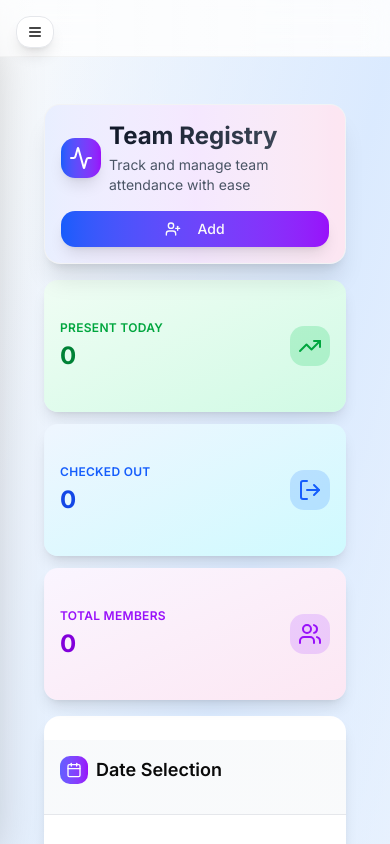
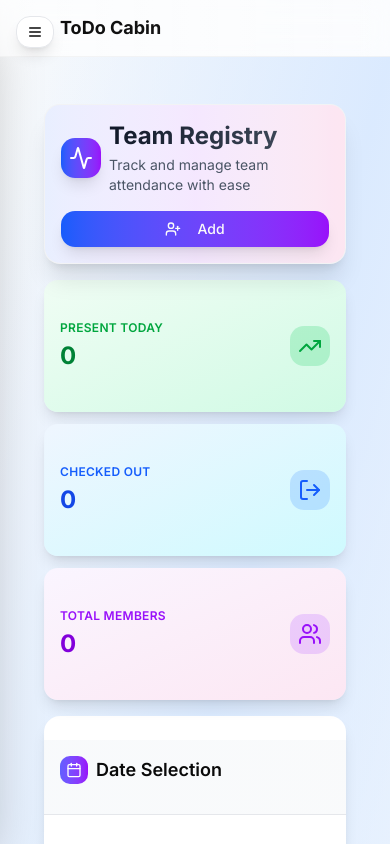
Before and after one commit to Thimira-N/todo-cabin, a Next.js app: page /registry in a window 390 px wide. Shown: the top 844 px of the page. Built offline with nearby package versions, Linux system fonts and the light colour scheme.

Commit message:
responsive header

```diff
--- a/components/Header.tsx
+++ b/components/Header.tsx
@@ -5,12 +5,12 @@ import { ChevronLeft, Menu } from 'lucide-react'
 import { Button } from '@/components/ui/button'
 
 interface HeaderProps {
-    isMobile: boolean;
+    // isMobile: boolean;
     sidebarCollapsed: boolean;
     onToggleCollapse: () => void;
 }
 
-export function Header({ isMobile, sidebarCollapsed, onToggleCollapse }: HeaderProps) {
+export function Header({ sidebarCollapsed, onToggleCollapse }: HeaderProps) {
     const [mounted, setMounted] = useState(false)
     const [scrolled, setScrolled] = useState(false)
 
@@ -24,24 +24,20 @@ export function Header({ isMobile, sidebarCollapsed, onToggleCollapse }: HeaderP
     if (!mounted) return null
 
     return (
-        <header className={`
-      fixed top-0 left-0 right-0 z-50 w-full
-      transition-all duration-300 ease-in-out
-      border-b border-border/40
+        <header className={`fixed top-0 left-0 right-0 z-50 w-full transition-all duration-300 ease-in-out border-b border-border/40
           ${scrolled
             ? 'bg-background/98 backdrop-blur-xl shadow-lg shadow-black/5'
             : 'bg-background/95 backdrop-blur-md'
         }
           supports-[backdrop-filter]:bg-background/60
         `}>
-            <div className="flex h-14 items-center px-4 max-w-7xl mx-auto">
-                {/* Sidebar Toggle Button (Desktop only) */}
-                {!isMobile && (
+            <div className="flex h-14 items-center px-4 w-full">
+                {/* Sidebar Toggle Button - Always visible but with adjusted spacing */}
                 <Button
                     variant="ghost"
                     size="sm"
                     onClick={onToggleCollapse}
-                        className="mr-4 p-2 rounded-xl hover:bg-gray-100 dark:hover:bg-gray-800"
+                    className="mr-2 sm:mr-4 p-2 rounded-xl hover:bg-gray-100 dark:hover:bg-gray-800"
                     aria-label={sidebarCollapsed ? 'Expand sidebar' : 'Collapse sidebar'}
                 >
                     {sidebarCollapsed ? (
@@ -50,12 +46,12 @@ export function Header({ isMobile, sidebarCollapsed, onToggleCollapse }: HeaderP
                         <ChevronLeft className="h-5 w-5" />
                     )}
                 </Button>
-                )}
 
-                <div className="flex items-center mr-4">
+                {/* Logo/Branding - Optimized for all screen sizes */}
+                <div className="flex items-center">
                     <div className="relative">
                         <span className={`
-              font-mono font-bold text-lg hidden md:inline-block
+                            font-mono font-bold text-lg inline-block
                             transition-all duration-300
                             ${scrolled ? 'text-primary' : 'text-foreground'}
                         `}>
@@ -66,17 +62,13 @@ export function Header({ isMobile, sidebarCollapsed, onToggleCollapse }: HeaderP
                             transition-all duration-300
                             ${scrolled ? 'text-primary/80' : 'text-primary'}
                         `}>
-              {'Tidy tasks. Cozy logs. Teamwork that sticks.'}
+                            Tidy tasks. Cozy logs. Teamwork that sticks.
                         </span>
                     </div>
                 </div>
 
+                {/* Flexible space - ensures logo stays centered when sidebar is toggled */}
                 <div className="flex-1" />
-
-                {/* Optional: Add some interactive elements */}
-                <div className="flex items-center space-x-2">
-                    {/* Placeholder for future navigation items */}
-                </div>
             </div>
 
             {/* Subtle gradient overlay */}
```
Lines whose indentation alone changed are shown as unchanged.
